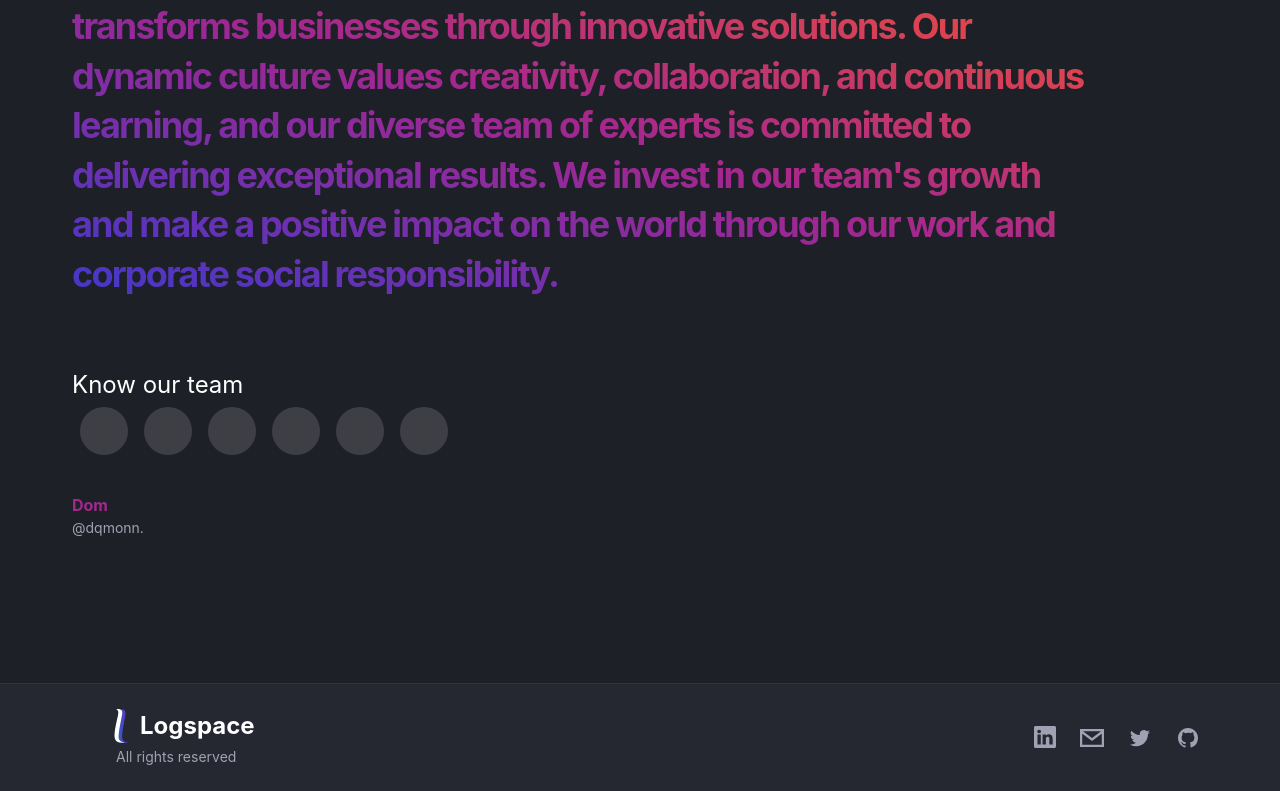
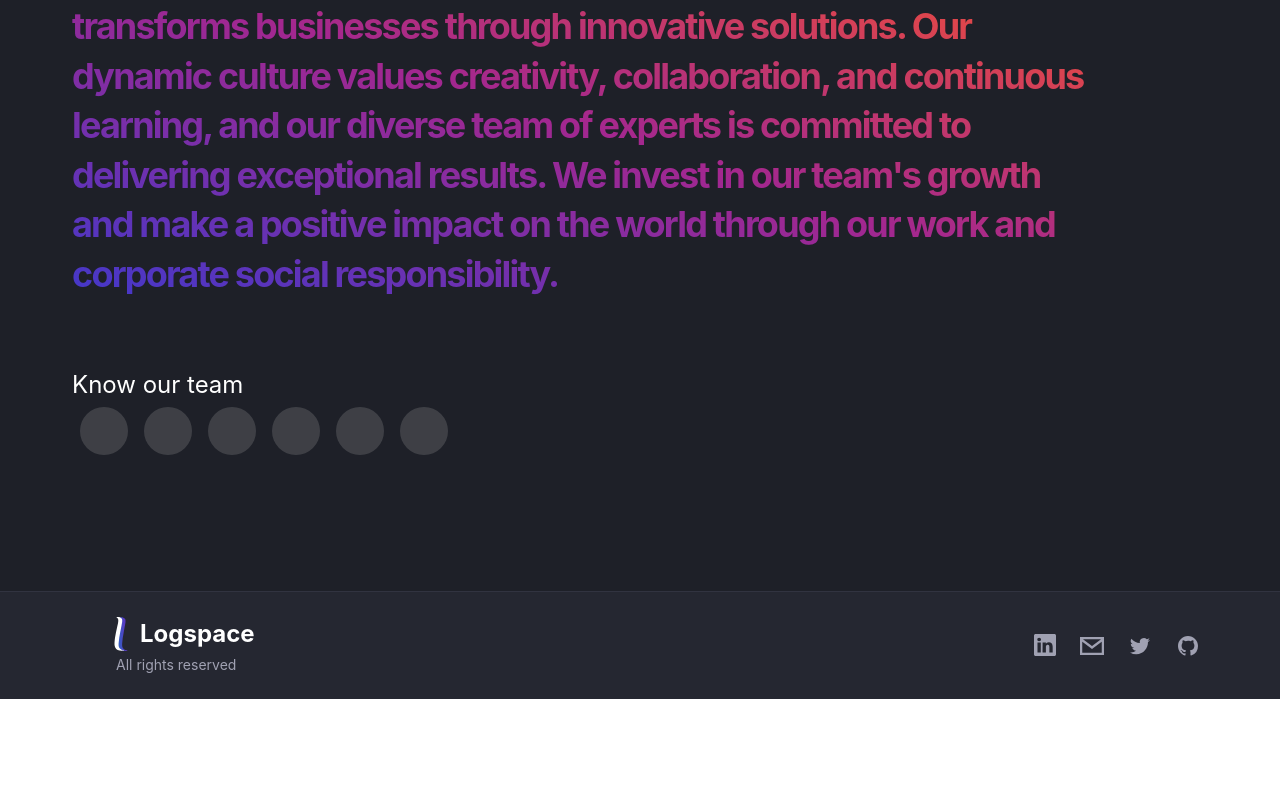
Before and after one commit to lucaseduoli/logspaceweb, a React (Create React App) app: page / in a window 1280 px wide. Shown: the part 6092-6883 px from the top of the page. After the commit the page ends 6791 px from the top, so only its background shows below. Built offline with nearby package versions, Linux system fonts and the light colour scheme; grey boxes are pictures that could not be loaded.

Commit message:
removed template text from company that was forgotten

```diff
--- a/src/components/company/index.tsx
+++ b/src/components/company/index.tsx
@@ -114,55 +114,6 @@ export default function Company() {
 											/>
 										</button>
 									</div>
-									<div className="flex justify-start px-4 pt-2 pb-6 text-left md:py-6 lg:px-0">
-										<div
-											className="text-left"
-											x-show="testimonialActive == 1"
-											style={{ display: "none" }}
-										>
-											<h2 className="text-sm font-bold leading-tight text-fandango md:text-base">
-												Dustin McCaffree
-											</h2>
-											<a
-												href="https://twitter.com/terribledustin"
-												target="_blank"
-												className="text-xs truncate text-santa md:text-sm"
-											>
-												@terribledustin.
-											</a>
-										</div>
-
-										<div className="text-left" x-show="testimonialActive == 2">
-											<h2 className="text-sm font-bold leading-tight text-fandango md:text-base">
-												Dom
-											</h2>
-											<a
-												href="https://twitter.com/dqmonn"
-												target="_blank"
-												className="text-xs truncate text-santa md:text-sm"
-											>
-												@dqmonn.
-											</a>
-										</div>
-
-										<div
-											className="text-left"
-											x-show="testimonialActive == 3"
-											style={{ display: "none" }}
-										>
-											<h2 className="text-sm font-bold leading-tight text-fandango md:text-base">
-												Blake Emal
-											</h2>
-											<a
-												href="https://twitter.com/heyblake"
-												target="_blank"
-												className="text-xs truncate text-santa md:text-sm"
-											>
-												{" "}
-												CMO @ Copy.ai{" "}
-											</a>
-										</div>
-									</div>
 								</div>
 							</div>
 						</div>
```
